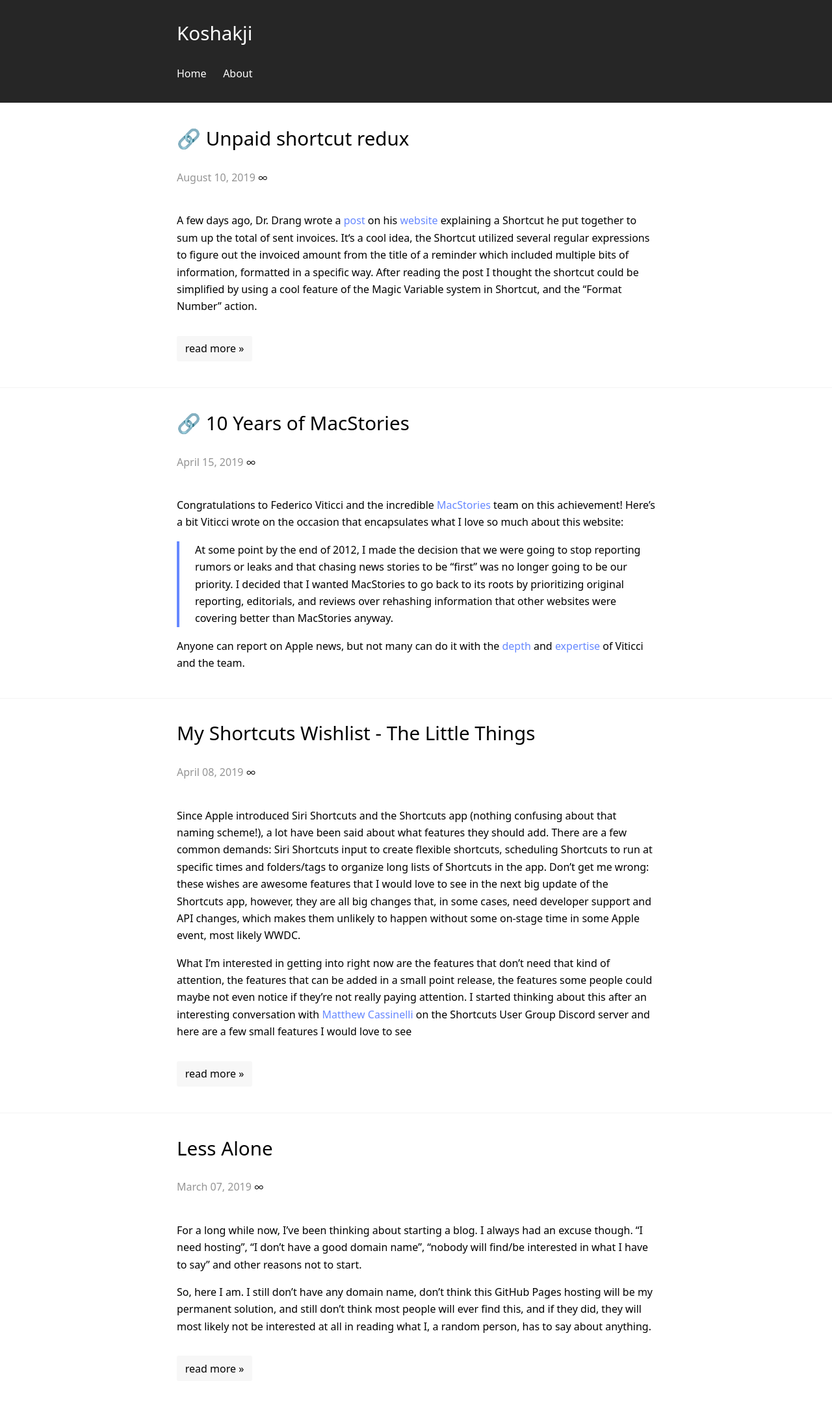
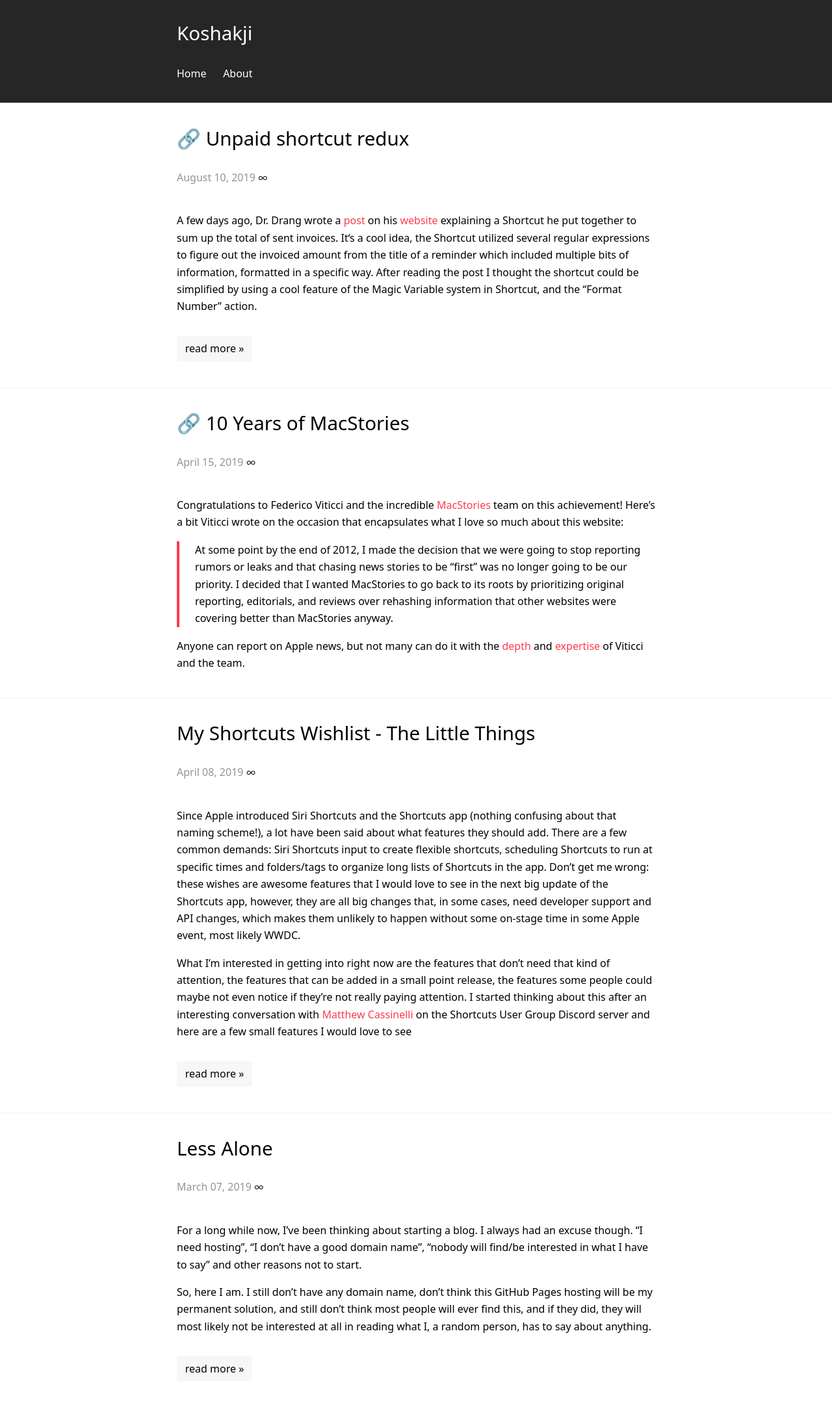
Before and after one commit to koshakji/koshakji.github.io, a Jekyll site: the page built from index.html, in a window 1280 px wide. Shown: the whole page at 65% size. Built offline with Jekyll 4.4.1, drawn with Linux system fonts in a browser that asks for light colours; the list of posts is cut into pages by our own code.

Commit message:
redified

```diff
--- a/_sass/variables.sass
+++ b/_sass/variables.sass
@@ -2,7 +2,7 @@ $font-size: 16px !default
 $font-weight: 300 !default
 $heading-weight: 400 !default
 $line-height: 1.65 !default
-$link-color: #68f !default
+$link-color: #ff3a4c !default
 $dark: #282828 !default
 $light: #ffffff !default
 
```
